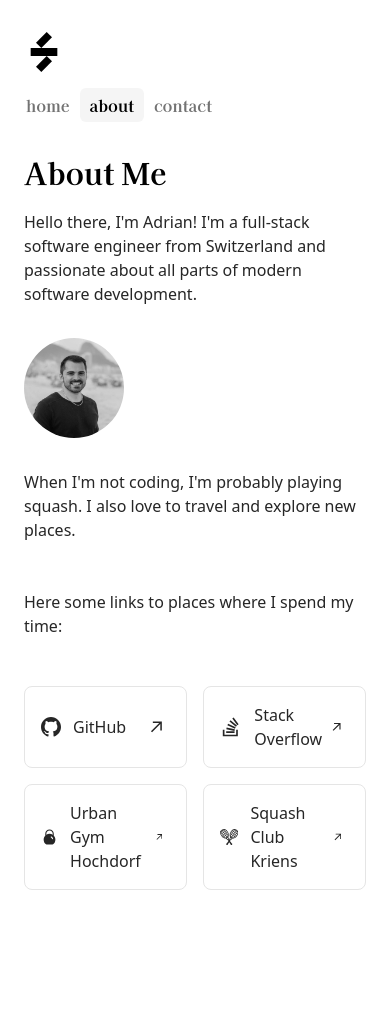
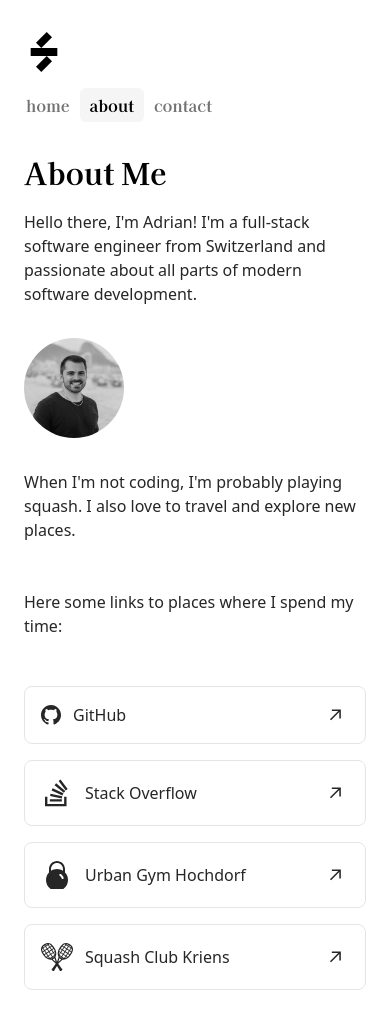
Before and after one commit to schereradi/scherera.ch, a Next.js app: page /about in a window 390 px wide. Shown: the top 1026 px of the page. Built offline with nearby package versions, Linux system fonts and the light colour scheme.

Commit message:
Only one grid column on mobile screen

```diff
--- a/app/about/page.tsx
+++ b/app/about/page.tsx
@@ -31,7 +31,7 @@ export default function AboutPage() {
       <p className="my-12 max-w-[580px] text-neutral-800 dark:text-neutral-200">
         Here some links to places where I spend my time:
       </p>
-      <div className="grid grid-cols-2 gap-4 max-w-[580px]">
+      <div className="grid sm:grid-cols-2 grid-cols-1 gap-4 max-w-[580px]">
         <a
           rel="noopener noreferrer"
           target="_blank"
```
